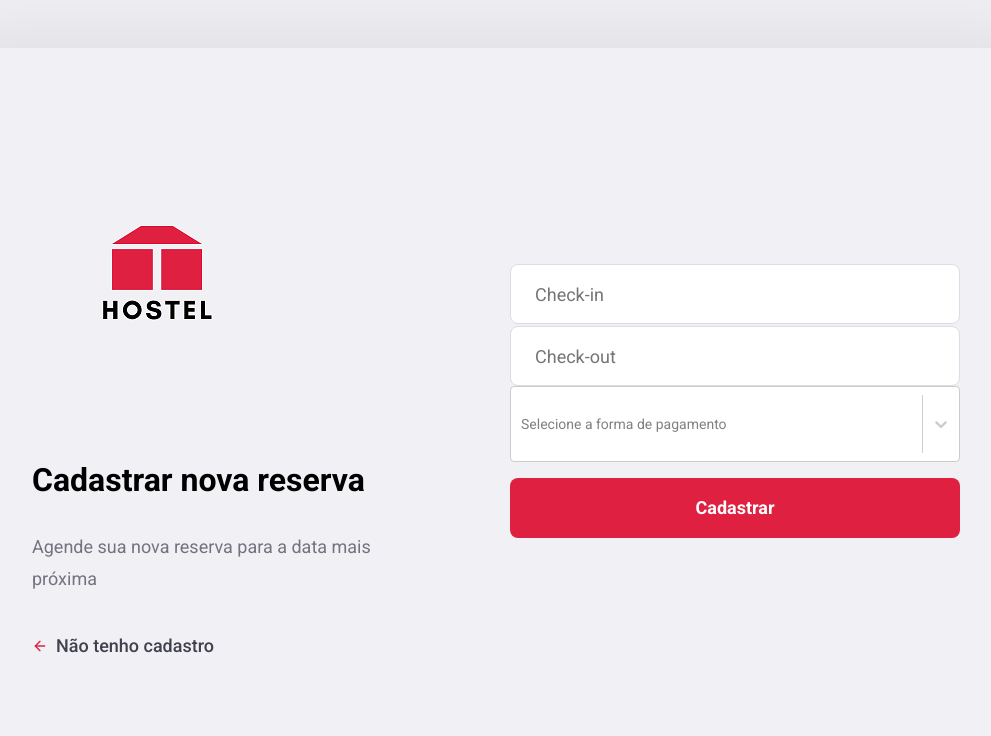
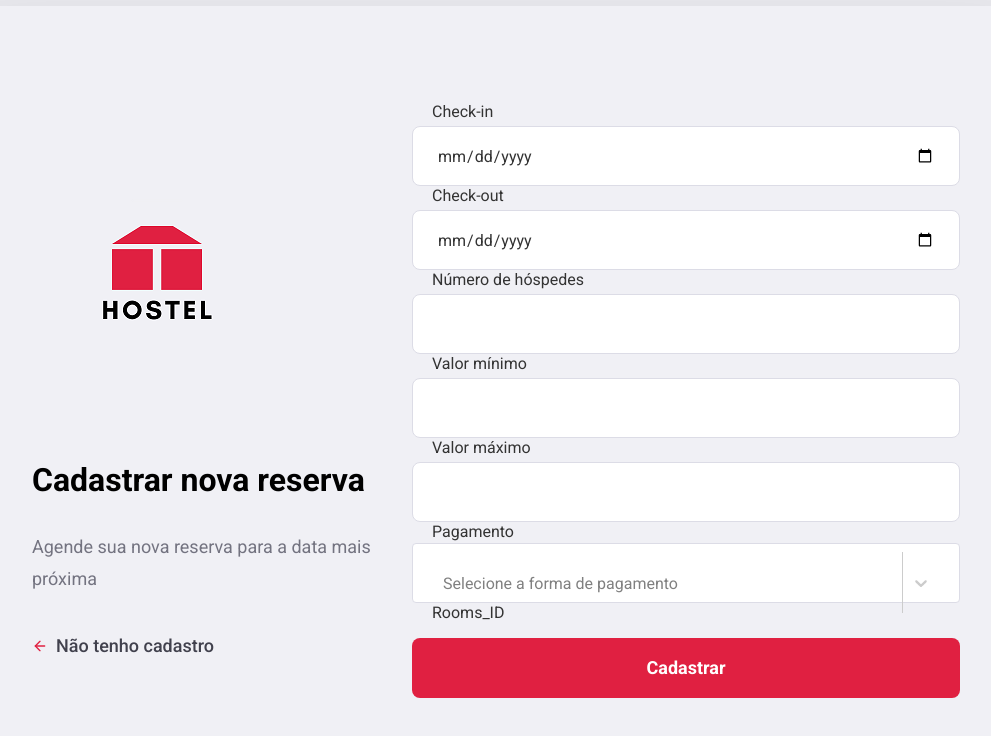
Before and after one commit to pagliaresbcc/Hostel, a React (Create React App) app in the folder frontend/: page /new/reservas in a window 1280 px wide. Shown: the top 736 px of the page, without its empty margins (144-1135 px from the left). Built offline with nearby package versions, Linux system fonts and the light colour scheme; the HTML template or start-up script is replaced by a standard one.

Commit message:
implementing reservation page

```diff
--- a/frontend/src/global.css
+++ b/frontend/src/global.css
@@ -13,12 +13,20 @@ body {
     -webkit-font-smoothing: antialiased;
 }
 
-input, button, textarea {
-    font: 400 18px Roboto, sans-serif;
+input, button, textarea, label {
+    font: 400 16px Roboto, sans-serif;
 }
 
 button {
     cursor: pointer;
+}
+
+form label {
+    width: 100%;
+    height: 60px;
+    color: #333;
+    border-radius: 8px;
+    padding: 0 20px;
 }
 
 form input {
--- a/frontend/src/pages/NovaReserva/index.js
+++ b/frontend/src/pages/NovaReserva/index.js
@@ -10,13 +10,27 @@ import "./styles.css";
 import logoImg from "../../assets/images/logo.png";
 
 export default function NewReservation() {
-  const [numberOfGuests, setNumberOfGuests] = useState("");
   const [checkinDate, setCheckinDate] = useState("");
   const [checkoutDate, setCheckoutDate] = useState("");
-  const [number, setNumber] = useState("");
+  const [numberOfGuests, setNumberOfGuests] = useState("");
+  const [minDailyRate, setMinDailyRate] = useState("");
+  const [maxDailyRate, setMaxDailyRate] = useState("");
+
+  const [amount, setAmount] = useState("");
+  const [amountTendered, setAmountTendered] = useState("");
+  const [bankId, setBankId] = useState("");
+  const [branchName, setBranchName] = useState("");
+  const [branchNumber, setBranchNumber] = useState("");
+  const [issuer, setIssuer] = useState("");
+  const [cardNumber, setCardNumber] = useState("");
+  const [nameOnCard, setNameOnCard] = useState("");
+  const [expirationDate, setExpirationDate] = useState("");
+  const [securityCode, setSecurityCode] = useState("");
 
   const [type, setType] = useState("");
+  const [date, setDate] = useState ("");
 
+  const [number, setNumber] = useState("");
   const [rooms, setRooms] = useState([
     {
       description: "",
@@ -26,9 +40,27 @@ export default function NewReservation() {
     },
   ]);
 
+  const[customerID, setCustomerID] = useState("");
+
   const token = localStorage.getItem("token");
 
   const history = useHistory();
+
+  const customStyles = {
+    option: (provided, state) => ({
+      ...provided,
+    }),
+    control: (provided) => ({
+      ...provided,
+      marginTop: "2px",
+      width: "100%",
+      height: "60px",
+      color: "#333",
+      border: "1px solid #dcdce6",
+      padding: "0 20px",
+      font: "400 16px Roboto, sans-serif",
+    })
+  }
 
   async function handleRegister(e) {
     e.preventDefault();
@@ -58,44 +90,6 @@ export default function NewReservation() {
     }
   }
 
-  function showCheckPaymentOptions() {
-    return (
-      <div className="input-pagamento">
-        <input
-          placeholder="Check-in"
-          value={checkinDate}
-          onChange={(e) => setCheckinDate(e.target.value)}
-        />
-        <input
-          placeholder="Check-in"
-          value={checkinDate}
-          onChange={(e) => setCheckinDate(e.target.value)}
-        />
-      </div>
-    );
-  }
-
-  function showCashPaymentOptions() {
-    return (
-      <div className="input-pagamento">
-        <input
-          placeholder="Check-in"
-          value={checkinDate}
-          onChange={(e) => setCheckinDate(e.target.value)}
-        />
-        <input
-          placeholder="Check-in"
-          value={checkinDate}
-          onChange={(e) => setCheckinDate(e.target.value)}
-        />
-      </div>
-    );
-  }
-
-  function showCreditCardPaymentOptions() {
-    return <h1>this.payment</h1>;
-  }
-
   function handlePayment(option) {
     setType(option);
   }
@@ -116,20 +110,45 @@ export default function NewReservation() {
         </section>
 
         <form onSubmit={handleRegister}>
+          <label for="check-out">Check-in</label>
           <input
+            required="true"
+            id="check-out"
+            type="date"
+            placeholder="Check-out"
+            value={checkoutDate}
+            onChange={(e) => setCheckoutDate(e.target.value)}
+          />
+          <label for="check-in">Check-out</label>
+          <input
+            required="true"
+            id="check-in"
+            type="date"
             placeholder="Check-in"
             value={checkinDate}
             onChange={(e) => setCheckinDate(e.target.value)}
           />
-
+          <label for="numberOfGuests">Número de hóspedes</label>
           <input
-            placeholder="Check-out"
-            value={checkoutDate}
-            onChange={(e) => setCheckoutDate(e.target.value)}
+            required="true"
+            id="numberOfGuests"
+            onChange={(e) => setNumberOfGuests(e.target.value)}
           />
-
+          <label for="minDailyRate">Valor mínimo</label>
+          <input
+            id="minDailyRate"
+            onChange={(e) => setMinDailyRate(e.target.value)}
+          />
+          <label for="maxDailyRate">Valor máximo</label>
+          <input
+            id="maxDailyRate"
+            onChange={(e) => setMaxDailyRate(e.target.value)}
+          />
+          <label for="payment">Pagamento</label>
           <div className="input-pagamento">
             <Select
+              id="payment"
+              styles = { customStyles }
               placeholder="Selecione a forma de pagamento"
               value={type}
               onChange={handlePayment}
@@ -148,47 +167,79 @@ export default function NewReservation() {
                 },
               ]}
             />
-
             {type.value === 1 ? (
-              <input
-                placeholder="Chec222222222k-in"
-                value={checkinDate}
-                onChange={(e) => setCheckinDate(e.target.value)}
-              />
+              <div>
+                <input
+                  placeholder="Valor"
+                  value={amount}
+                  onChange={(e) => setAmount(e.target.value)}
+                />
+                <input
+                  placeholder="Valor com desconto"
+                  value={amountTendered}
+                  onChange={(e) => setAmountTendered(e.target.value)}
+                />
+              </div>
             ) : type.value === 2 ? (
               <div>
                 <input
-                  placeholder="sdadsaasddsa-in"
-                  value={checkinDate}
-                  onChange={(e) => setCheckinDate(e.target.value)}
+                  placeholder="Valor"
+                  value={amount}
+                  onChange={(e) => setAmount(e.target.value)}
                 />
                 <input
-                  placeholder="sdadsaasddsa-in"
-                  value={checkinDate}
-                  onChange={(e) => setCheckinDate(e.target.value)}
+                  placeholder="Agência"
+                  value={bankId}
+                  onChange={(e) => setBankId(e.target.value)}
+                />
+                <input
+                  placeholder="Nome do Banco"
+                  value={branchName}
+                  onChange={(e) => setBranchName(e.target.value)}
+                />
+                <input
+                  placeholder="Número da conta (Com o dígito)"
+                  value={branchNumber}
+                  onChange={(e) => setBranchNumber(e.target.value)}
                 />
               </div>
             ) : type.value === 3 ? (
               <div>
                 <input
-                  placeholder="sdadsaasddsa-in"
-                  value={checkinDate}
-                  onChange={(e) => setCheckinDate(e.target.value)}
+                  placeholder="Valor"
+                  value={amount}
+                  onChange={(e) => setAmount(e.target.value)}
                 />
                 <input
-                  placeholder="sdadsaasddsa-in"
-                  value={checkinDate}
-                  onChange={(e) => setCheckinDate(e.target.value)}
+                  placeholder="Emissor"
+                  value={issuer}
+                  onChange={(e) => setIssuer(e.target.value)}
                 />
                 <input
-                  placeholder="sdadsaasddsa-in"
-                  value={checkinDate}
-                  onChange={(e) => setCheckinDate(e.target.value)}
+                  placeholder="Número do cartão"
+                  value={cardNumber}
+                  onChange={(e) => setCardNumber(e.target.value)}
+                />
+                <input
+                  placeholder="Nome no cartão"
+                  value={nameOnCard}
+                  onChange={(e) => setNameOnCard(e.target.value)}
+                />
+                <input
+                  placeholder="Validade"
+                  value={expirationDate}
+                  onChange={(e) => setExpirationDate(e.target.value)}
+                />
+                <input
+                  placeholder="Código de segurança"
+                  value={securityCode}
+                  onChange={(e) => setSecurityCode(e.target.value)}
                 />
               </div>
             ) :
               <h1></h1>
             }
+            <label for="rooms-id">Rooms_ID</label>
           </div>
           <button className="button" type="submit">
             Cadastrar
--- a/frontend/src/pages/NovaReserva/styles.css
+++ b/frontend/src/pages/NovaReserva/styles.css
@@ -39,45 +39,13 @@
 
 .nova-reserva-container .content form {
     width: 100%;
-    max-width: 450px;
 }
 
 .nova-reserva-container .content form input {
-    margin-top: 2px;
+    margin-top: 5px;
 }
 
 
 .nova-reserva-container .content form .input-pagamento {
     position: relative;
 }
-
-.select-block + .select-block {
-    margin-top: 1.4rem;
-}
-
-.nova-reserva-container .content form .input-pagamento label {
-    font-size: 1.4rem;
-}
-/*
-.nova-reserva-container .content form .input-pagamento select {
-    width: 100%;
-    height: 5.6rem;
-    margin-top: 0.8rem;
-    border-radius: 0.8rem;
-    background: var(--color-input-background);
-    border: 1px solid var(--color-line-in-white);
-    outline: 0;
-    padding: 0 1.6rem;
-    font: 1.6rem Archivo;
-}
-
-.nova-reserva-container .content form .input-pagamento select:focus-within::after {
-    width: calc(100% - 3.2rem);
-    height: 2px;
-    content: '';
-    background: var(--color-primary-light);
-    position: absolute;
-    left: 1.6rem;
-    right: 1.6rem;
-    bottom: 0;
-} */
```
